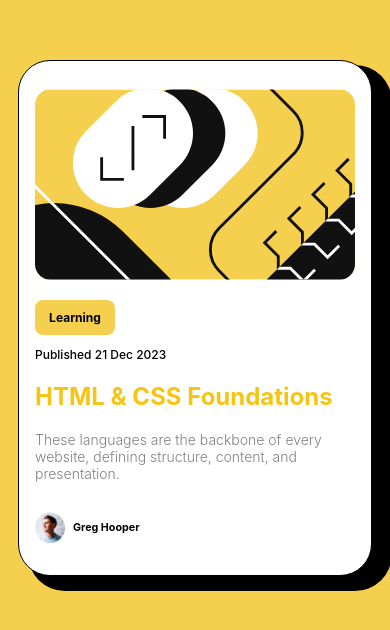
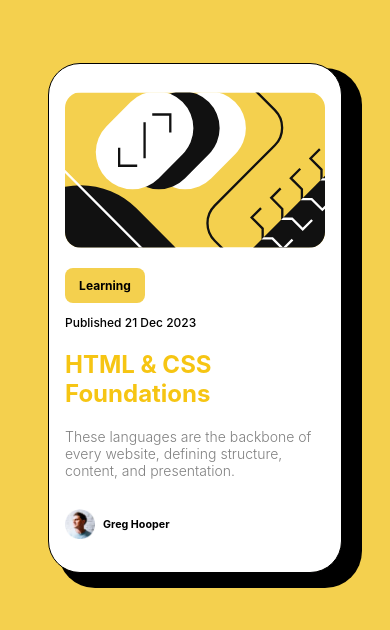
Before and after one commit to ElyesBenKhoud/angular-BlogPrevCard, an Angular app in the folder app/: page / in a window 390 px wide. Shown: the part 104-734 px from the top of the page. Built offline with nearby package versions, Linux system fonts and the light colour scheme.

Commit message:
responsive card - mobile view

```diff
--- a/app/src/app/app.component.css
+++ b/app/src/app/app.component.css
@@ -23,7 +23,7 @@ main {
 }
 
 .card-img {
-  max-width: 320px;
+  max-width: 100%;
   border-radius: 1rem;
   margin-top: 12px;
 }
@@ -65,3 +65,9 @@ main {
 .profile-logo {
   max-width: 30px;
 }
+
+@media screen and (max-width: 450px) {
+  main {
+    padding: 3rem;
+  }
+}
```
